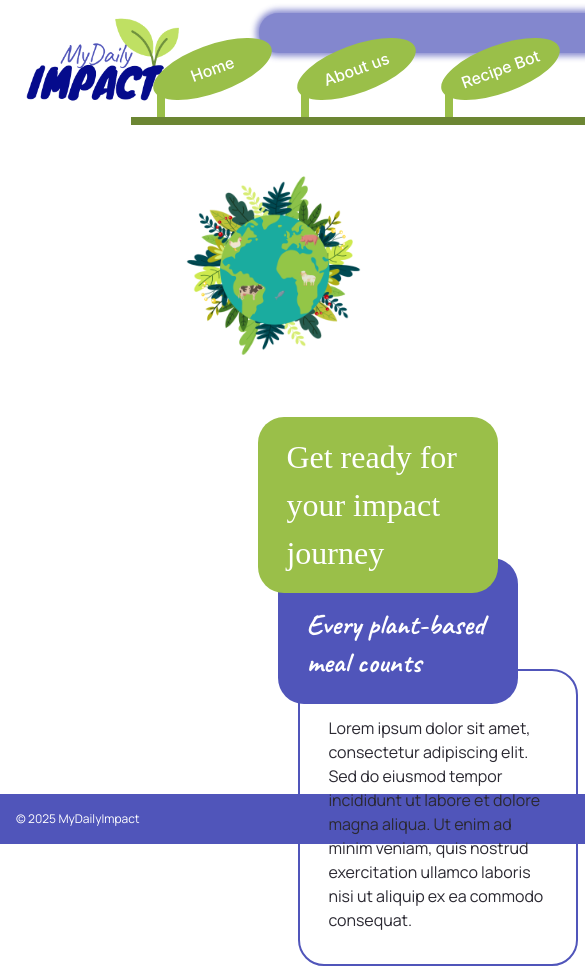
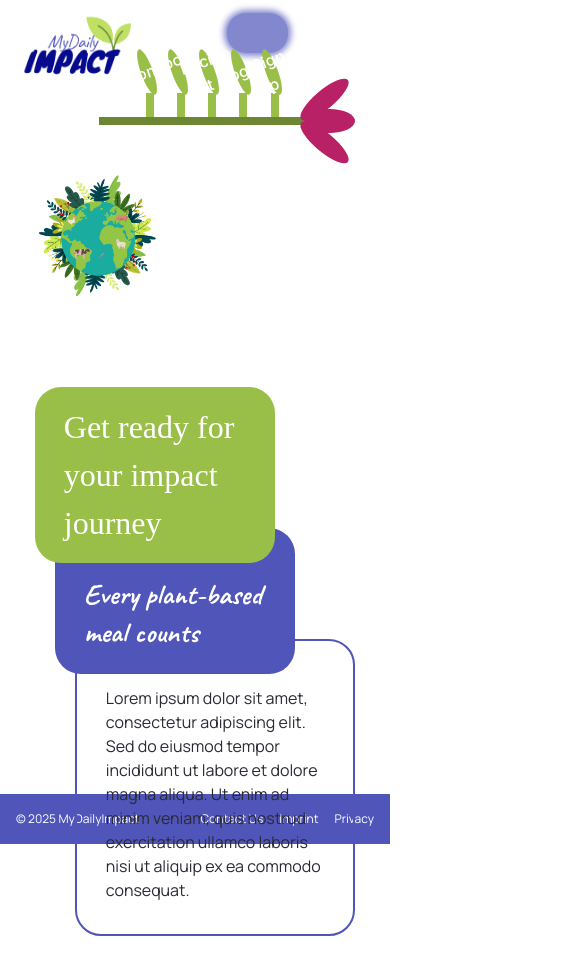
Before and after one commit to TechLabs-Remote-Bootcamp/WS24-MyDailyImpact, a React (Vite) app in the folder mdi-react/: page / in a window 390 px wide. Shown: the top 966 px of the page, 585 px wide, since content can reach past the window. After the commit the page ends 936 px from the top, so only its background shows below. Built offline with nearby package versions, Linux system fonts and the light colour scheme; a web font is replaced by a local one.

Commit message:
refactor: header responsivi til 850px

```diff
--- a/mdi-react/src/components/Content_LR.scss
+++ b/mdi-react/src/components/Content_LR.scss
@@ -11,7 +11,7 @@
 
 @media only screen and (min-width: 1000px) {
   .right-box {
-    width: 50rem;
+    max-width: 55rem;
   }
 }
 
--- a/mdi-react/src/components/Header.jsx
+++ b/mdi-react/src/components/Header.jsx
@@ -34,6 +34,12 @@ export default function Header() {
           </Link>
           <div className="leaf-stem"></div>
         </li>
+        <li className="single">
+          <Link to="/sign-up" className="leaf-surface">
+            <span>Sign up</span>
+          </Link>
+          <div className="leaf-stem"></div>
+        </li>
       </nav>
       <div className="plant-stem"></div>
       <div className="blossom">
--- a/mdi-react/src/components/Header.scss
+++ b/mdi-react/src/components/Header.scss
@@ -67,7 +67,7 @@ header {
 
   .single {
     display: grid;
-    grid-template-columns: 1rem 3rem 4rem;
+    grid-template-columns: 1fr 3fr 4fr;
     grid-template-rows: 3rem 1.5rem;
     justify-content: center;
     margin-top: -1.5rem;
@@ -76,12 +76,14 @@ header {
       font-weight: 500;
       color: #fff;
       text-decoration: inherit;
-    }
-    a:hover {
-      color: #fff;
+
+      &:hover {
+        font-weight: 600;
+      }
     }
 
-    &:hover {
+    &:hover,
+    &:focus {
       cursor: pointer;
 
       .leaf-surface {
@@ -97,11 +99,13 @@ header {
     .leaf-surface {
       grid-column: 2 / 4;
       grid-row: 1 / 2;
+      position: relative;
+      top: 0.2rem;
+      right: 0.6rem;
       background-color: var(--secondary);
       border-radius: 50%;
       transform: rotate(-20deg);
       align-content: center;
-      margin-left: -0.8rem;
       z-index: 100;
 
       span {
@@ -115,9 +119,10 @@ header {
     .leaf-stem {
       grid-column: 1 / 2;
       grid-row: 2 / 3;
+      position: relative;
+      left: 0.1rem;
       width: 0.5rem;
       justify-self: end;
-      margin-right: -0.1rem;
       border-right: solid var(--secondary) 0.5rem;
     }
   }
@@ -150,3 +155,25 @@ header {
     margin-bottom: 5px;
   }
 }
+
+@media only screen and (max-width: 1000px) {
+  .logo {
+    margin-right: -2rem;
+
+    img {
+      width: 7rem;
+    }
+  }
+
+  .leaves {
+    margin: 0 1rem 0 2rem;
+
+    li {
+      margin-left: 0.2rem;
+    }
+
+    .single .leaf-stem {
+      left: 0.2rem;
+    }
+  }
+}
```
